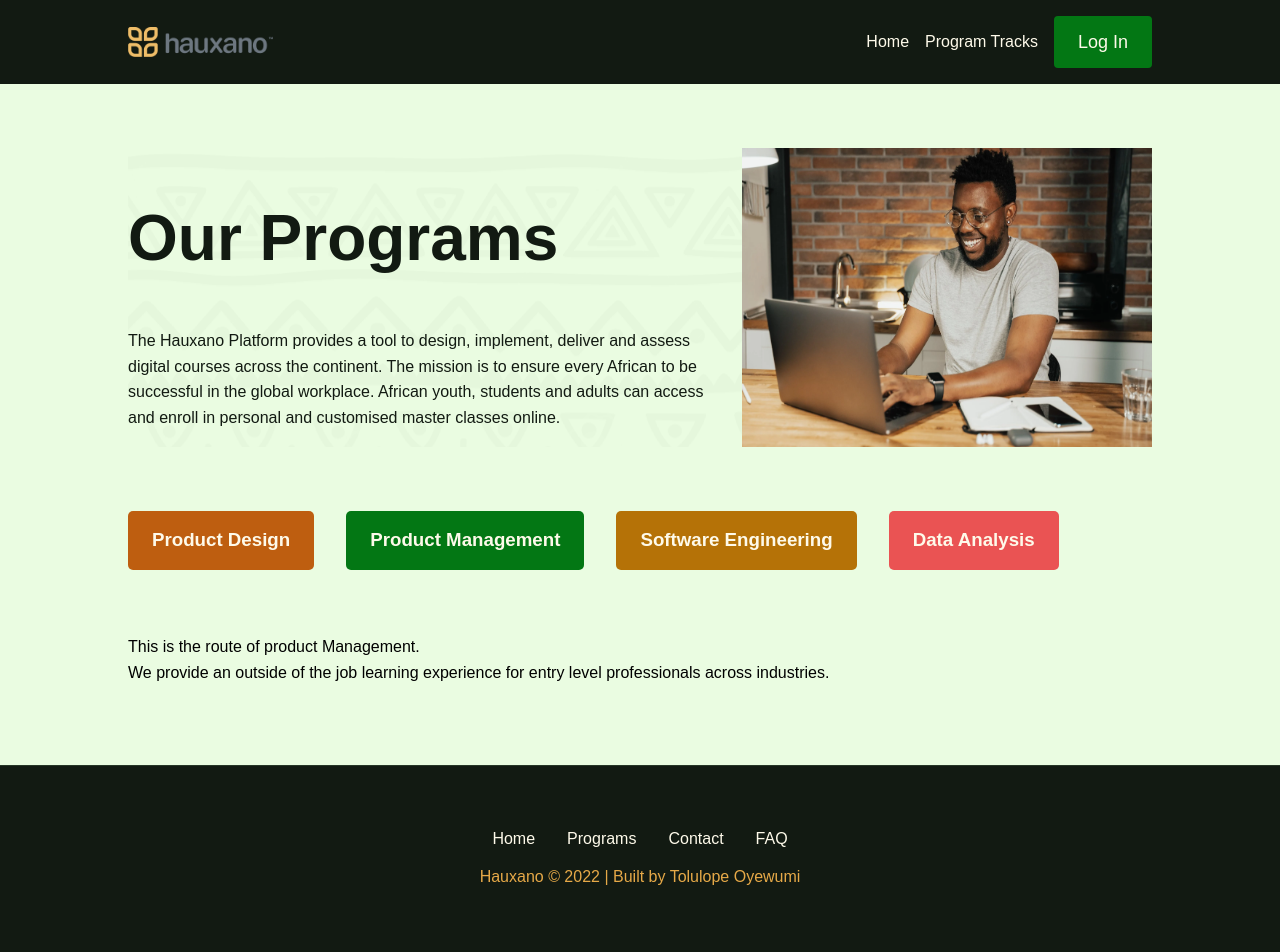
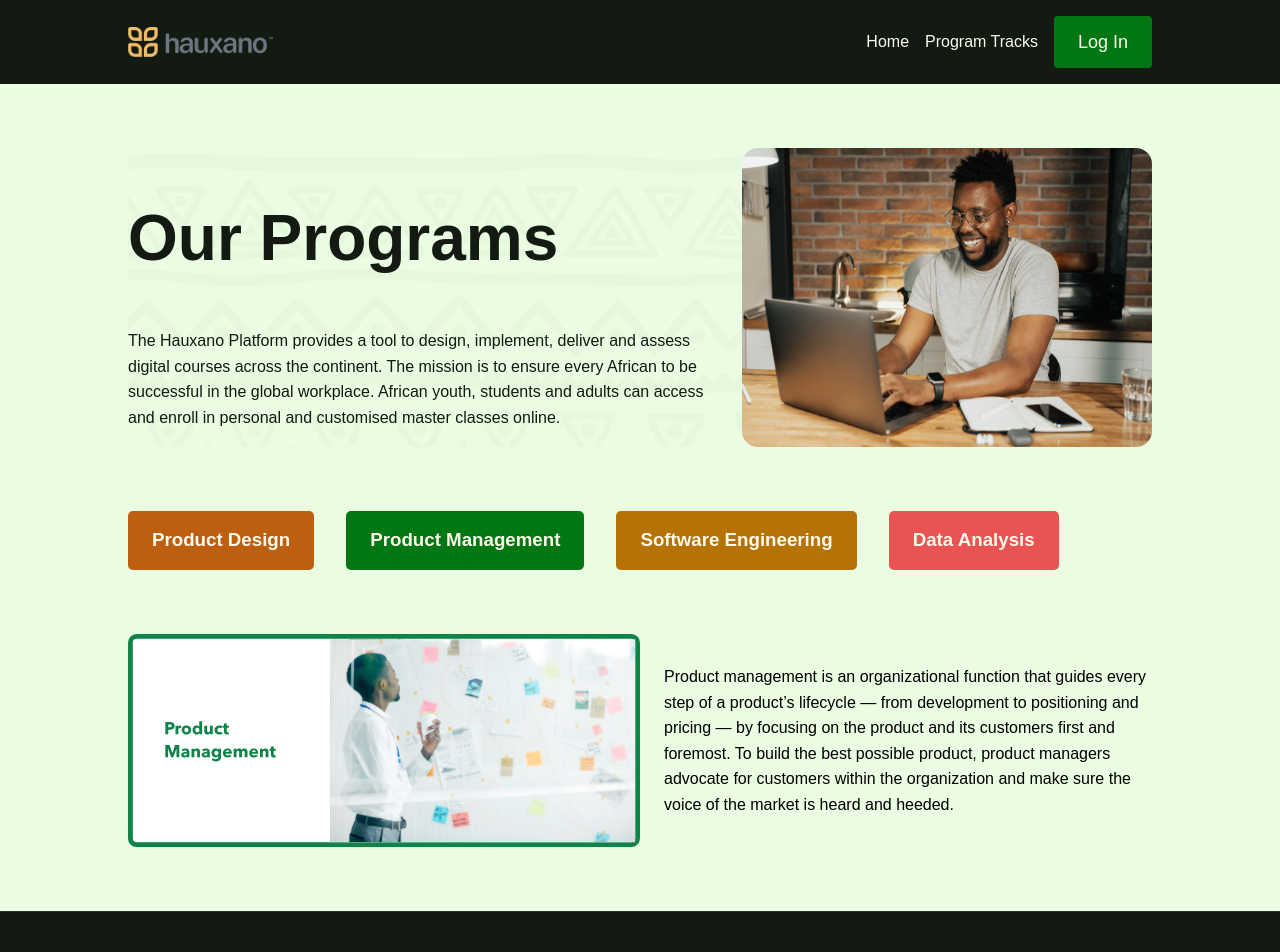
Before and after one commit to delighteee/exam, a React (Create React App) app: page /programtracks/productmanagement in a window 1280 px wide. Shown: the top 952 px of the page. Built offline with nearby package versions, Linux system fonts and the light colour scheme.

Commit message:
added images to nested routes

```diff
--- a/src/App.css
+++ b/src/App.css
@@ -369,11 +369,29 @@ a:hover{
 
 }
 
+.track-container{
+  display:flex;
+  align-items: center;
+  gap: 24px;
+}
+
+.program-image{
+  border-radius: 16px;
+}
+
+.track-details{
+  max-width: 600px ;
+}
+
 .track-box:hover{
   background-color: #2b2b2b;
 }
 .design{
   background: var(--accent-color3);
+}
+
+.track-image{
+  max-width:50%;
 }
 
 .pm{
@@ -409,6 +427,13 @@ a:hover{
     gap: 3em;
   }
 
+  .track-container{
+    display:flex;
+    flex-direction: column;
+  }
+
+
+
 }
 
 
--- a/src/pages/Home.js
+++ b/src/pages/Home.js
@@ -50,7 +50,7 @@ export default function Home() {
             </p>
           </div>
           <div className="card-container">
-            <img src={icon} alt="" width="10%"></img>
+            <img src={icon} alt="house" width="10%"></img>
             <h3>Build something tangible</h3>
             <p>
               Go beyond boilerplate projects and case studies. Show that you can
@@ -58,7 +58,7 @@ export default function Home() {
             </p>
           </div>
           <div className="card-container">
-            <img src={iconnn} alt="" width="10%"></img>
+            <img src={iconnn} alt="check-list" width="10%"></img>
             <h3>Prove your experience</h3>
             <p>
               Follow agile best practices, and gain experience you can
--- a/src/pages/ProductDesign.js
+++ b/src/pages/ProductDesign.js
@@ -1,20 +1,25 @@
 import React from "react";
 import { Helmet } from "react-helmet-async";
+import ui from "../assets/ui.svg"
 
 export default function ProductDesign() {
   return (
     <main className="">
-       <Helmet>
+      <Helmet>
         <title>Product Design</title>
         <meta name="description" content="Leverage your tech career" />
         <link rel="canonical" href="/" />
       </Helmet>
-      <img></img>
-      <p>
-        This is the route of product design.<br></br>
-        We provide an outside of the job learning experience for entry level
-        professionals across industries.
+      <div className="track-container">
+     <img src={ui} alt="ui-design" className="track-image"></img>
+      <p className="track-details">
+        Product design is crucial because it creates a unique and creative
+        experience for the consumer. As a result, the product's design can
+        attract new customers and create loyal ones. A product's design can go
+        far in creating a memorable experience, which in turn will build strong
+        brand loyalty
       </p>
+      </div>
     </main>
   );
 }
--- a/src/pages/ProductManagement.js
+++ b/src/pages/ProductManagement.js
@@ -1,20 +1,26 @@
 import React from "react";
 import { Helmet } from "react-helmet-async";
+import pm from "../assets/pm.svg";
 
 export default function ProductManagement() {
   return (
     <main className="">
-       <Helmet>
+      <Helmet>
         <title>Product Management</title>
         <meta name="description" content="Leverage your tech career" />
         <link rel="canonical" href="/" />
       </Helmet>
-      <img></img>
-      <p>
-        This is the route of product Management.<br></br>
-        We provide an outside of the job learning experience for entry level
-        professionals across industries.
-      </p>
+      <div className="track-container">
+        <img src={pm} alt="product-manager" className="track-image"></img>
+        <p className="track-details">
+          Product management is an organizational function that guides every
+          step of a product’s lifecycle — from development to positioning and
+          pricing — by focusing on the product and its customers first and
+          foremost. To build the best possible product, product managers
+          advocate for customers within the organization and make sure the voice
+          of the market is heard and heeded.
+        </p>
+      </div>
     </main>
   );
 }
--- a/src/pages/ProgramTracks.js
+++ b/src/pages/ProgramTracks.js
@@ -15,7 +15,7 @@ export default function ProgramTracks() {
         <div className="program-section">
         <div className="hero-text">
           <h1 className="hero-title">Our Programs</h1>
-          <p>
+          <p >
             The Hauxano Platform provides a tool to design, implement, deliver
             and assess digital courses across the continent. The mission is to
             ensure every African to be successful in the global workplace.
@@ -23,7 +23,7 @@ export default function ProgramTracks() {
             and customised master classes online.{" "}
           </p>
         </div>
-        <img className="hero-image" src={img} alt="students"></img>
+        <img className="hero-image program-image" src={img} alt="students"></img>
         </div>
 
         <div className="tracks">
```
Also changed, not shown: src/assets/pm.svg (added), 1 other file (tests, documents, lock files or other folders).
